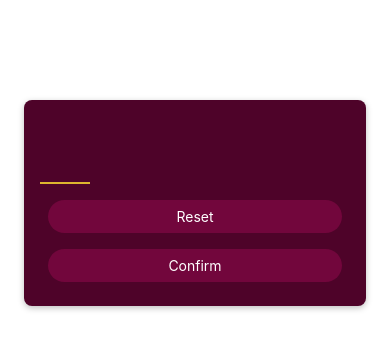
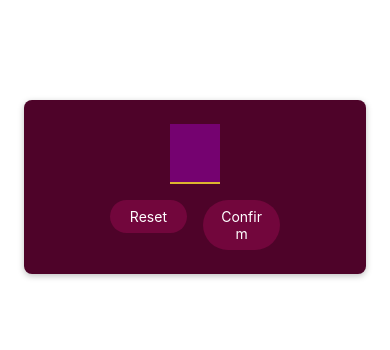
Before and after one commit to NaruNarsha/Udemy, a React Native app in the folder ReactNative/minigameApp/: screen / in a window 390 px wide. Shown: the top 350 px of the page. Built offline with nearby package versions, Linux system fonts and the light colour scheme.

Commit message:
RN 54. 버튼 개선하기

```diff
--- a/ReactNative/minigameApp/screens/StartGameScreen.js
+++ b/ReactNative/minigameApp/screens/StartGameScreen.js
@@ -11,18 +11,37 @@ function StartGameScreen() {
         autoCapitalized = 'none'
         autoCorrect = {false}
       />
-      <PrimaryButton>Reset</PrimaryButton>
-      <PrimaryButton>Confirm</PrimaryButton>
+      <View style={styles.buttonsContainer}>
+        <View style={styles.buttonContainer}>
+          <PrimaryButton>Reset</PrimaryButton>
+        </View>
+        <View style={styles.buttonContainer}>
+          <PrimaryButton>Confirm</PrimaryButton>
+        </View>
+      </View>
     </View>
   );
 }
 
 export default StartGameScreen;
 
+//------------------------------------------------------------------------------------------------------------------------
+// memo :
+//      플렉스 박스 내 요소의 위치는 justifyContent와 alignItems로 제어할 수 있습니다.
+//      - justifyContent는 주 축(main axis)을 따라 요소를 정렬하는 방법을 결정합니다. (수평 또는 수직)
+//      -  교alignItems는차 축(cross axis)을 따라 요소를 정렬하는 방법을 결정합니다. (수평 또는 수직)
+//      예를 들어, flexDirection이 'row'인 경우 justifyContent는 수평 방향을 제어하고, alignItems는 수직 방향을 제어합니다.
+//      반대로, flexDirection이 'column'인 경우 justifyContent는 수직 방향을 제어하고, alignItems는 수평 방향을 제어합니다.
+
+//      justifyContent는 기본 중심축인 위에서 아래로 요소를 배치합니다. (React Native의 기본 플렉스 방향이 열방향이기 때문)
+//      alignItems는 기본 교차축인 왼쪽에서 오른쪽으로 요소를 배치합니다.
+//        - alignItems는 중심축을 가로지르는 가로축을 따라 요소를 배치합니다.
+//------------------------------------------------------------------------------------------------------------------------
 
 const styles = StyleSheet.create({
-
   inputContainer: {
+    justifyContent: 'center',
+    alignItems:'center',
     marginTop: 100,
     marginHorizontal: 24,
     padding: 16,
@@ -38,7 +57,6 @@ const styles = StyleSheet.create({
     height: 60,
     width: 50,
     fontSize: 32,
-    //backgroundColor: '#e4d0ff', // 영역 체크용 background color
     //borderRadius: 8,
     borderBottomColor: '#ddb52f',
     borderBottomWidth: 2,
@@ -46,5 +64,12 @@ const styles = StyleSheet.create({
     marginVertical: 8,
     fontWeight: 'bold',
     textAlign: 'center',
+    backgroundColor: '#750270', // 영역 체크용 background color
+  },
+  buttonsContainer:{
+    flexDirection: 'row',
+  },
+  buttonContainer: {
+    flex: 1,
   }
 });
```
